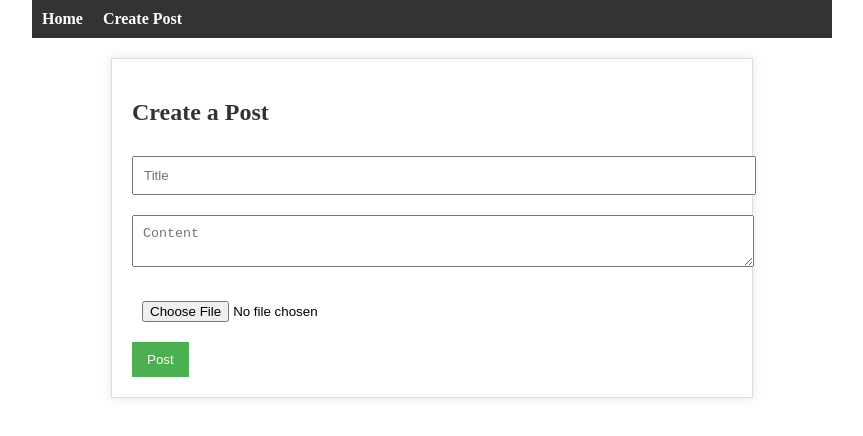
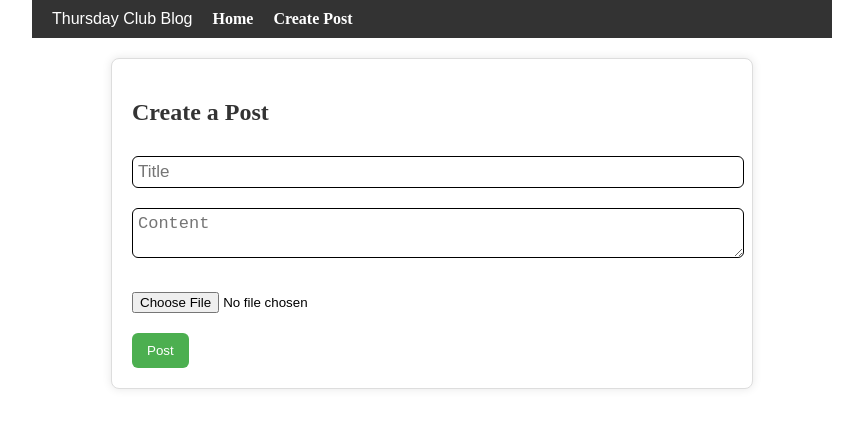
Before and after one commit to uk030621/ThursdayClubBlog, a Next.js app: page /create in a window 1280 px wide. Shown: the top 436 px of the page, without its empty margins (208-1071 px from the left). Built offline with nearby package versions, Linux system fonts and the light colour scheme.

Commit message:
Improved styling

```diff
--- a/app/create/page.js
+++ b/app/create/page.js
@@ -52,16 +52,16 @@ function CreatePost() {
         <div className="create-post">
             <h2>Create a Post</h2>
             {error && <p style={{ color: 'red' }}>{error}</p>}
-            <input type="text" name="title"
+            <input style={{padding:'5px', fontSize:'17px', borderRadius:'6px', border:'1px solid'}} type="text" name="title"
                 placeholder="Title" value={newPost.title}
                 onChange={handleInputChange} />
-            <textarea name="content"
+            <textarea style={{padding:'5px', fontSize:'17px', borderRadius:'6px', border:'1px solid'}} name="content"
                 placeholder="Content" value={newPost.content}
                 onChange={handleInputChange}>
             </textarea>
-            <input type="file" name="file"
+            <input style={{paddingLeft:'0'}} type="file" name="file"
                 accept="image/*" onChange={handleFileChange} />
-            <button onClick={handlePostSubmit}>
+            <button style={{borderRadius:'6px'}} onClick={handlePostSubmit}>
                 Post
             </button>
         </div>
--- a/app/layout.js
+++ b/app/layout.js
@@ -15,6 +15,7 @@ export default function RootLayout({ children }) {
         <nav>
           {/* Global navigation or other components */}
           <ul>
+            <li style={{color:'white', marginLeft:'10px', fontFamily:'arial'}}>Thursday Club Blog</li>
             <li><a href="/">Home</a></li>
             <li><a href="/create">Create Post</a></li>
           </ul>
--- a/styles/globals.css
+++ b/styles/globals.css
@@ -1,8 +1,17 @@
 /* globals.css */
+
+div.home{
+  border-bottom-left-radius: 20px; /* Radius for bottom-left corner */
+  border-bottom-right-radius: 20px; /* Radius for bottom-right corner */
+}
 
 .home {
   max-width: 800px;
   margin: 0 auto;
+}
+
+div.post{
+  border-radius: 8px;
 }
 
 .post {
@@ -13,13 +22,20 @@
 
 .post h3 {
   color: #333;
+  margin-bottom: 5px ;
 }
 
 .post p {
   color: #555;
+  margin-top: 0px;
+  margin-bottom: 30px;
 }
 
 /* App.css */
+
+div.create-post{
+  border-radius: 8px;
+}
 
 .create-post {
   max-width: 600px;
```
Also changed, not shown: app/page.js (+6 -6 lines).
